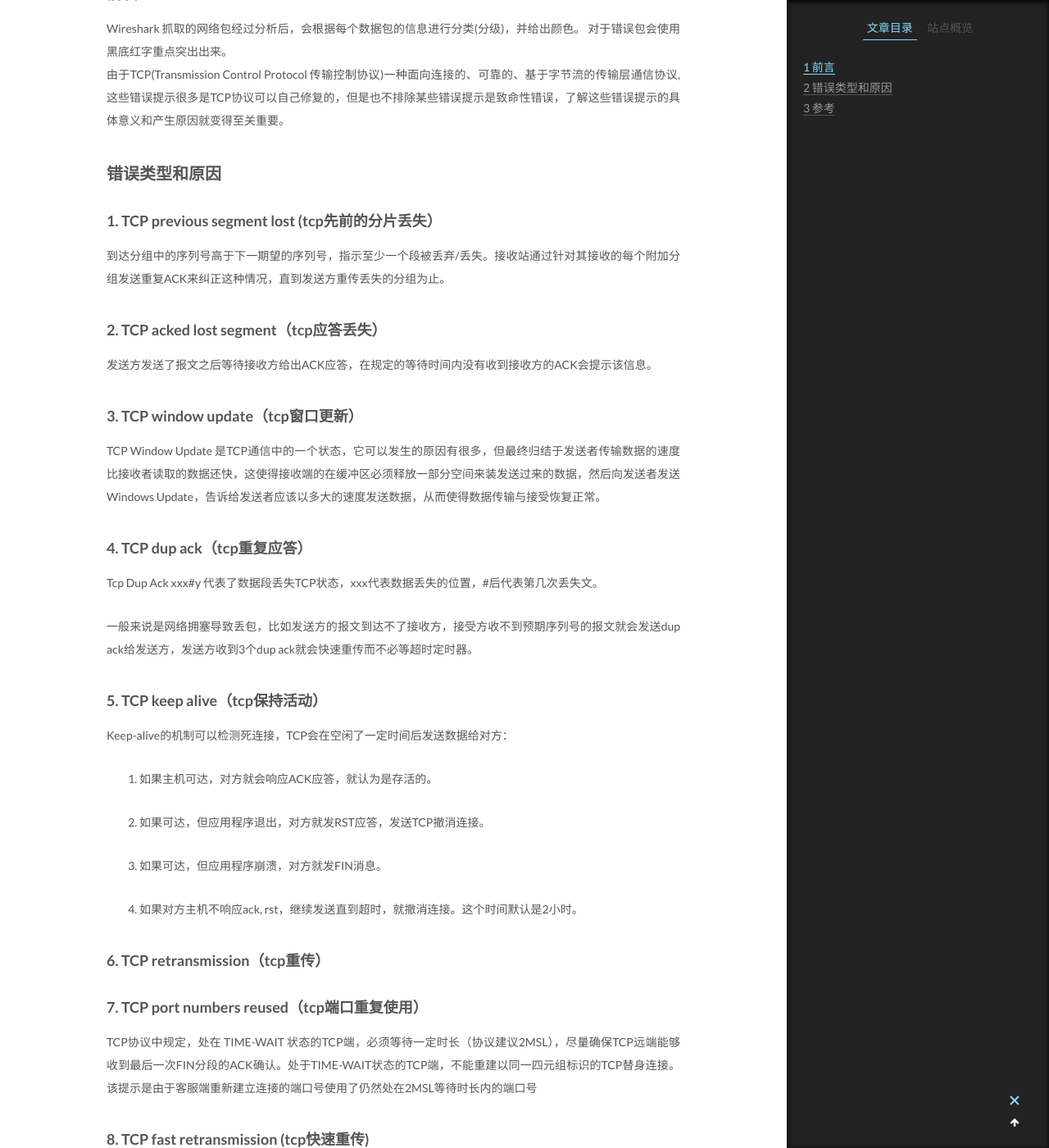
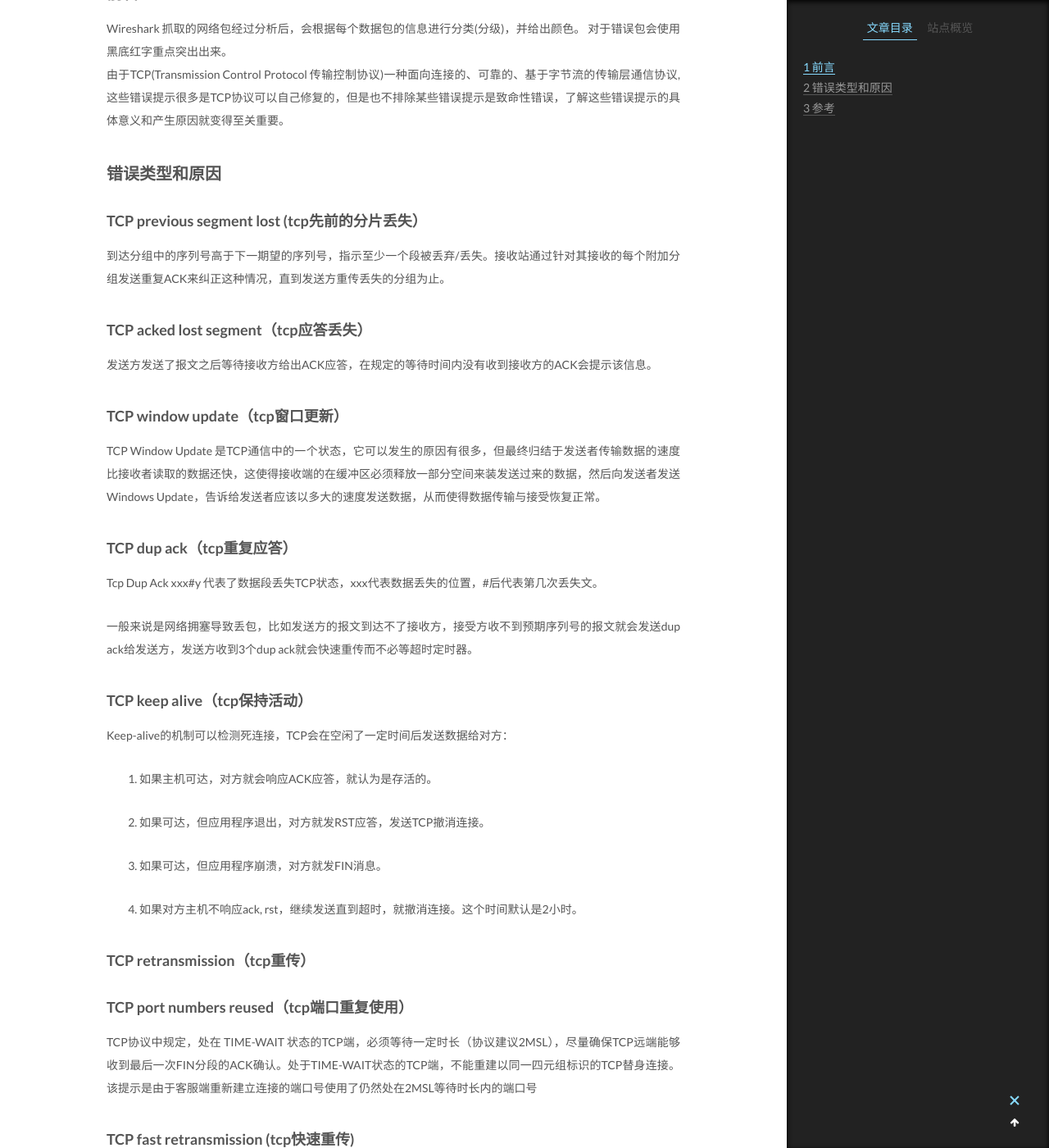
Before and after one commit to lifower525/lifower525.github.io, a Jekyll site: the page built from _posts/linux-tools/2018-06-24-most-error-messages-tips-and-reasons-for-wireshark.md, in a window 1280 px wide and 1400 px high, scrolled down 501 px. Shown: the whole window at 82% size. Built offline with Jekyll 4.4.1, drawn with Linux system fonts in a browser that asks for light colours; some of the changed text lies outside the part shown.

Commit message:
Update blog of wireshark
Signed-off-by: Howie Lee <lifower525@gmail.com>

```diff
--- a/_posts/linux-tools/2018-06-24-most-error-messages-tips-and-reasons-for-wireshark.md
+++ b/_posts/linux-tools/2018-06-24-most-error-messages-tips-and-reasons-for-wireshark.md
@@ -12,21 +12,21 @@ Wireshark 抓取的网络包经过分析后，会根据每个数据包的信息
 由于TCP(Transmission Control Protocol 传输控制协议)一种面向连接的、可靠的、基于字节流的传输层通信协议,这些错误提示很多是TCP协议可以自己修复的，但是也不排除某些错误提示是致命性错误，了解这些错误提示的具体意义和产生原因就变得至关重要。
 
 ## 错误类型和原因
-### 1. TCP previous segment lost (tcp先前的分片丢失）
+### TCP previous segment lost (tcp先前的分片丢失）
 
 到达分组中的序列号高于下一期望的序列号，指示至少一个段被丢弃/丢失。接收站通过针对其接收的每个附加分组发送重复ACK来纠正这种情况，直到发送方重传丢失的分组为止。
 
-### 2. TCP acked lost segment（tcp应答丢失）
+### TCP acked lost segment（tcp应答丢失）
 发送方发送了报文之后等待接收方给出ACK应答，在规定的等待时间内没有收到接收方的ACK会提示该信息。
 
-### 3. TCP window update（tcp窗口更新）
+### TCP window update（tcp窗口更新）
 TCP Window Update 是TCP通信中的一个状态，它可以发生的原因有很多，但最终归结于发送者传输数据的速度比接收者读取的数据还快，这使得接收端的在缓冲区必须释放一部分空间来装发送过来的数据，然后向发送者发送Windows Update，告诉给发送者应该以多大的速度发送数据，从而使得数据传输与接受恢复正常。
-### 4. TCP dup ack（tcp重复应答）
+### TCP dup ack（tcp重复应答）
 
 Tcp Dup Ack xxx#y 代表了数据段丢失TCP状态，xxx代表数据丢失的位置，#后代表第几次丢失文。
 
 一般来说是网络拥塞导致丢包，比如发送方的报文到达不了接收方，接受方收不到预期序列号的报文就会发送dup ack给发送方，发送方收到3个dup ack就会快速重传而不必等超时定时器。
-### 5. TCP keep alive（tcp保持活动）
+### TCP keep alive（tcp保持活动）
 Keep-alive的机制可以检测死连接，TCP会在空闲了一定时间后发送数据给对方：
 
 1. 如果主机可达，对方就会响应ACK应答，就认为是存活的。
@@ -37,21 +37,21 @@ Keep-alive的机制可以检测死连接，TCP会在空闲了一定时间后发
 
 4. 如果对方主机不响应ack, rst，继续发送直到超时，就撤消连接。这个时间默认是2小时。
 
-### 6. TCP retransmission（tcp重传）
-### 7. TCP port numbers reused（tcp端口重复使用）
+### TCP retransmission（tcp重传）
+### TCP port numbers reused（tcp端口重复使用）
 
 TCP协议中规定，处在 TIME-WAIT 状态的TCP端，必须等待一定时长（协议建议2MSL），尽量确保TCP远端能够收到最后一次FIN分段的ACK确认。处于TIME-WAIT状态的TCP端，不能重建以同一四元组标识的TCP替身连接。该提示是由于客服端重新建立连接的端口号使用了仍然处在2MSL等待时长内的端口号
 
-### 8. TCP fast retransmission (tcp快速重传)
+### TCP fast retransmission (tcp快速重传)
 
 TCP层检测到拥塞发生一般是两个条件之一，超时或者dup ack。
 
 dup ack三次之后就进入快速重传/快速恢复 or 快速重传/慢启动
 
-### 9. TCP spurious retransmission(tcp伪重传)
+### TCP spurious retransmission(tcp伪重传)
 该提示是由于发送端重发了一个已经收到应答的报文段导致。
 
-### 10.TCP segment of a reassembled PDU (重新组装的PDU的TCP片段)
+### TCP segment of a reassembled PDU (重新组装的PDU的TCP片段)
 
 TCP层收到上层大块报文后分解成段后发出去。
 
```
Also changed, not shown: _posts/machine-learning/2019-03-25-understanding-recall-and-sorting-algorithm-evaluation-indicators.md (added, +40 -0 lines).
